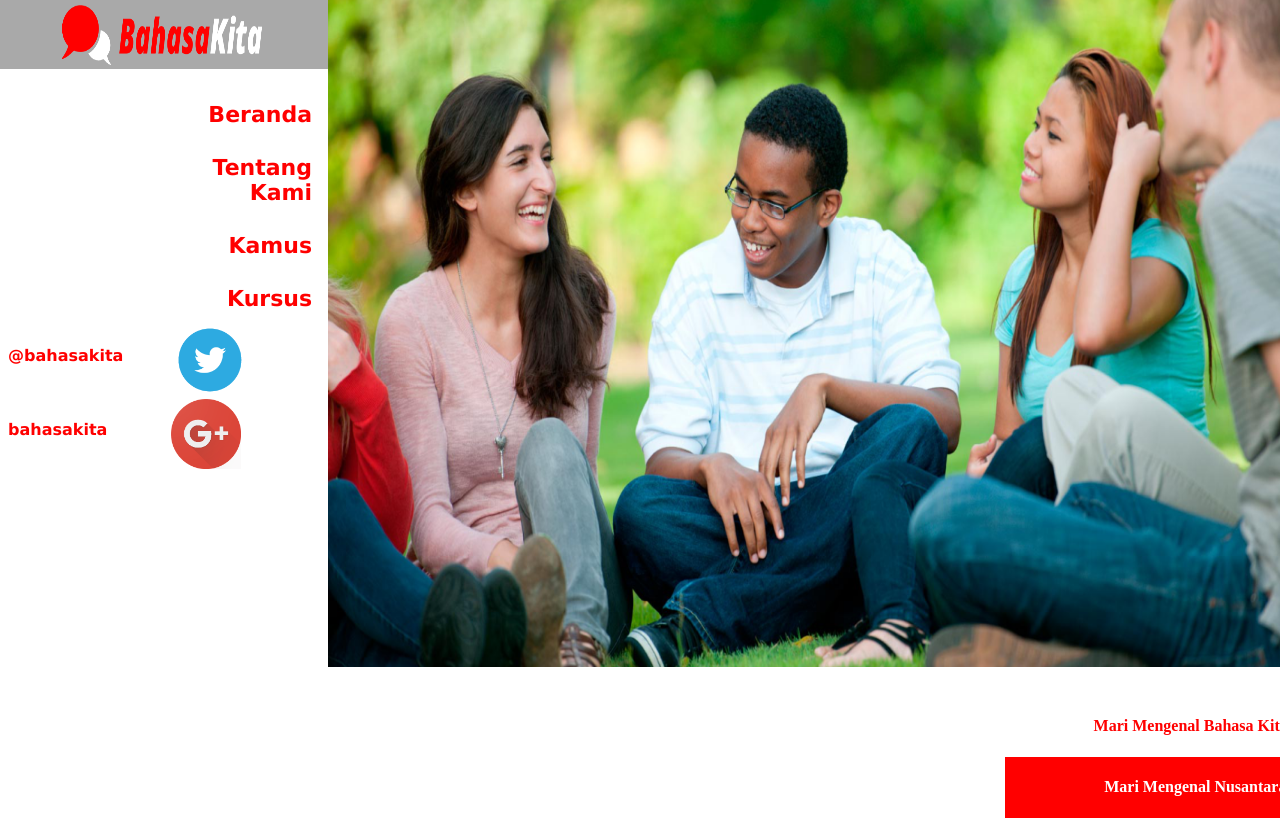
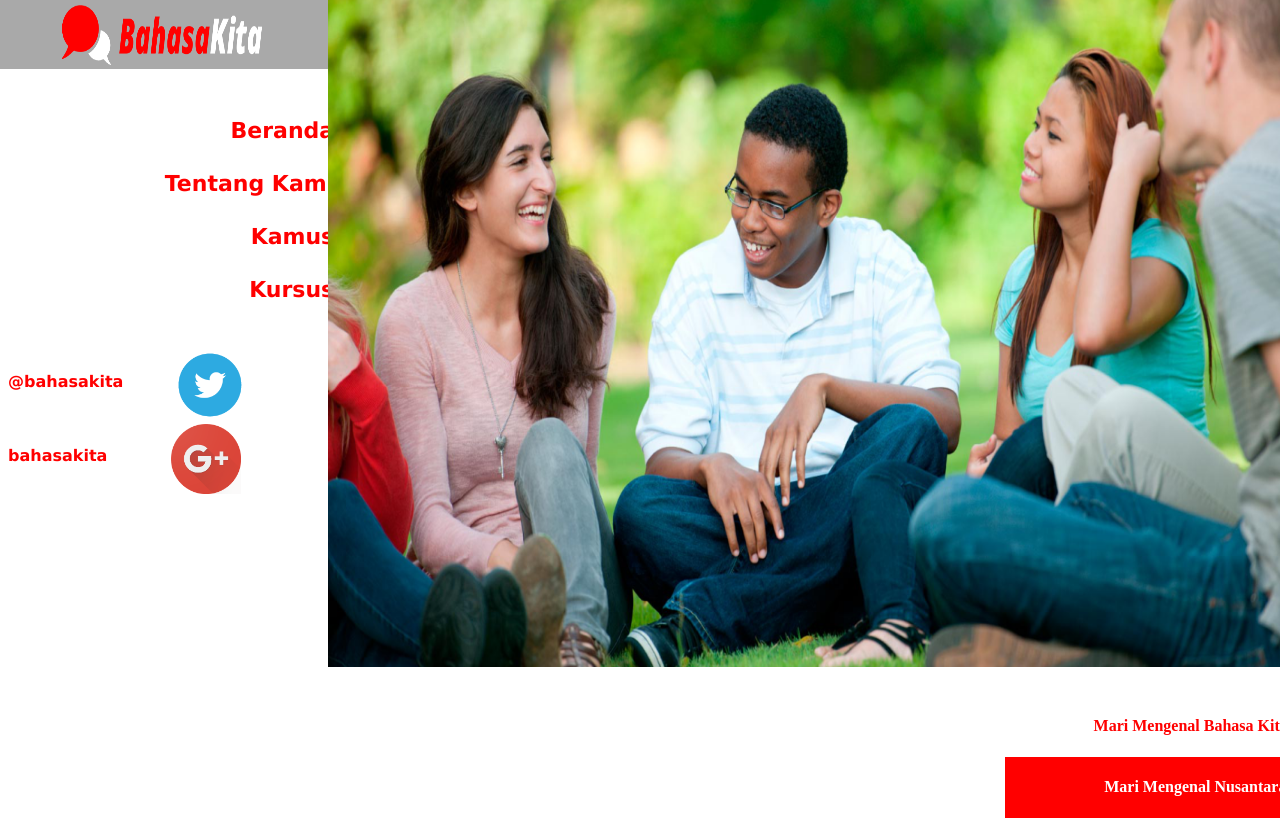
Before and after one commit to irfanagtya/bahasakita, a PHP site: page / in a window 1280 px wide. Run offline with PHP 8.4, Linux system fonts and the light colour scheme.

Commit message:
update style.css

```diff
--- a/style/style.css
+++ b/style/style.css
@@ -84,6 +84,7 @@ section {
     width:75%;
     float:left;
     background:red;
+    background-size:100% 100%;
     margin-top:-1%;
 
 
@@ -92,6 +93,15 @@ section {
     background:url("BGhome.png") no-repeat;
     background-size:100% 100%;
     padding: 35% 0%;
+}
+#wrapperreg{
+    padding:35% 0%;
+}
+form.register {
+    background:white;
+    background-size:25% 25%;
+    float:right;
+ /*   padding:25% 25%; */
 }
 div.intermezo {
 width:22%;
@@ -133,29 +143,28 @@ div.nav {
 
     width:25%;
     height:100%;
-    padding:0% 0% 0% 0%;
     background:white;
     float:left;
     display:block;
 
 }
 ul {
+width: 353px;
+padding-right: 4%;
 list-style-type: none;
-margin: 0px;
-padding: 0% 0% 0% 45%;
 overflow: hidden;
 text-align: right;
+padding-left: 0%;
 }
 
-li {
-    float: right;
-}
+
 
 li a {
+
     display: block;
     text-align:right;
     color: red;
-    padding: 14px 16px;
+    padding: 14px;
     text-decoration: none;
     font-size:22px;
 }
```
